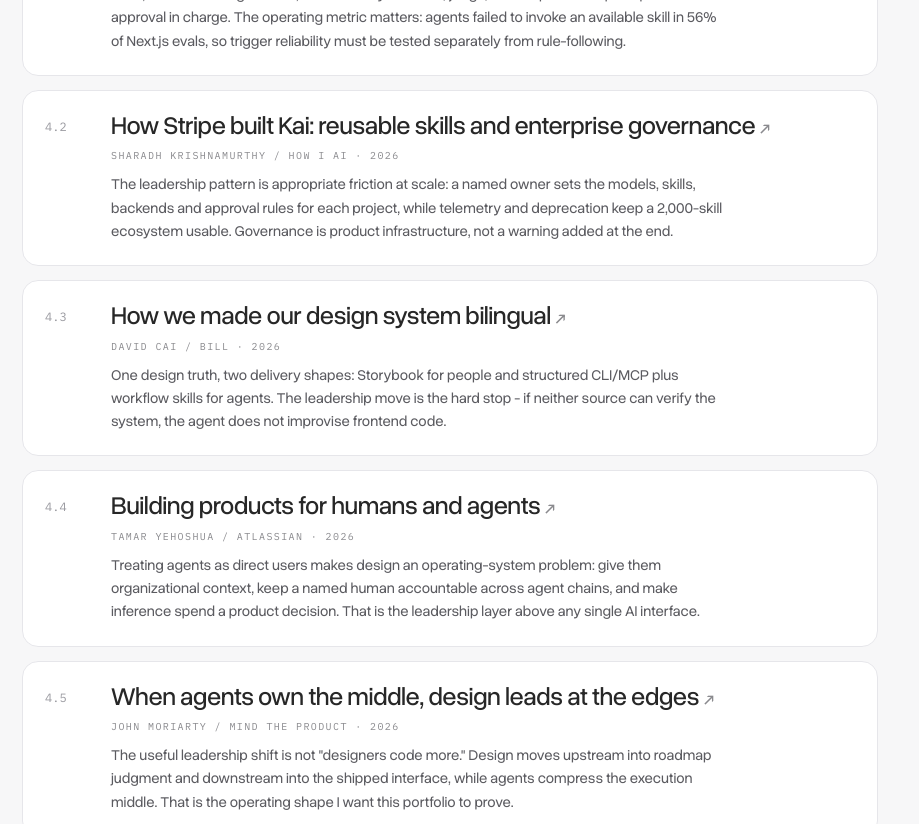
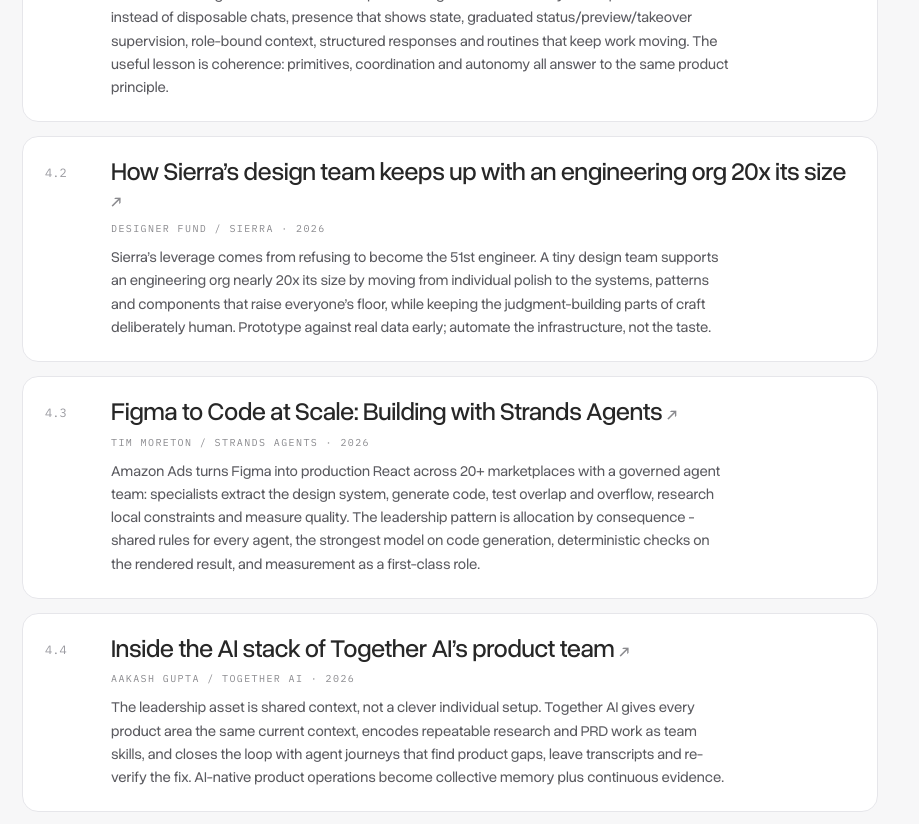
Before and after one commit to ayodhyamohanthy/ai-portfolio, a Next.js app: page /sources in a window 1280 px wide. Shown: the part 2540-3364 px from the top of the page, without its empty margins (0-919 px from the left). Built offline with nearby package versions, Linux system fonts and the light colour scheme; what @astryxdesign/core would draw is missing.

Commit message:
Add four verified AI design source sets

```diff
--- a/app/sourcesData.ts
+++ b/app/sourcesData.ts
@@ -13,6 +13,10 @@ export const sourceTracks:SourceTrack[]=[
 {title:'Dual-Native Design for the AI Future',author:'Lake Dai',year:'2026',url:'https://lakedai.substack.com/p/dual-native-design-for-the-ai-future',note:'Intuitive for people, structured for machines. Automated traffic has passed human traffic; be legible to both or illegible to one.'},
 {title:'Agentic Design Systems Are Contracts, Not Libraries',author:'Tommaso Nervegna',year:'2026',url:'https://nervegna.substack.com/p/agentic-design-systems-are-contracts',note:'Most teams are quietly building the wrong half - the half that draws, not the half that promises. Read it before your next system audit.'}]},
 {id:'cases',label:'Case studies',lede:'How shipped AI products actually got designed - told by the teams that built them.',items:[
+{title:'Designing Grok Bot for a world of persistent agents',author:'SpaceXAI',year:'2026',url:'https://x.ai/news/designing-grok-bot',note:'I keep returning to the subtraction test: does this help someone delegate, or give them another surface to manage? Grok Bot uses that question to govern the whole system - persistent Bots instead of disposable chats, presence that shows state, graduated status/preview/takeover supervision, role-bound context, structured responses and routines that keep work moving. The useful lesson is coherence: primitives, coordination and autonomy all answer to the same product principle.'},
+{title:'How Sierra’s design team keeps up with an engineering org 20x its size',author:'Designer Fund / Sierra',year:'2026',url:'https://designerfund.substack.com/p/ai-design-sierra',note:'Sierra’s leverage comes from refusing to become the 51st engineer. A tiny design team supports an engineering org nearly 20x its size by moving from individual polish to the systems, patterns and components that raise everyone’s floor, while keeping the judgment-building parts of craft deliberately human. Prototype against real data early; automate the infrastructure, not the taste.'},
+{title:'Figma to Code at Scale: Building with Strands Agents',author:'Tim Moreton / Strands Agents',year:'2026',url:'https://strandsagents.com/blog/figma-to-code-at-scale-building-with-strands-agents/',note:'Amazon Ads turns Figma into production React across 20+ marketplaces with a governed agent team: specialists extract the design system, generate code, test overlap and overflow, research local constraints and measure quality. The leadership pattern is allocation by consequence - shared rules for every agent, the strongest model on code generation, deterministic checks on the rendered result, and measurement as a first-class role.'},
+{title:'Inside the AI stack of Together AI’s product team',author:'Aakash Gupta / Together AI',year:'2026',url:'https://www.news.aakashg.com/p/together-ai-product-team',note:'The leadership asset is shared context, not a clever individual setup. Together AI gives every product area the same current context, encodes repeatable research and PRD work as team skills, and closes the loop with agent journeys that find product gaps, leave transcripts and re-verify the fix. AI-native product operations become collective memory plus continuous evidence.'},
 {title:'Teaching agents product design at Vercel',author:'Vercel',year:'2026',url:'https://vercel.com/blog/teaching-agents-product-design-at-vercel',note:'Design governance becomes code: a repo skill routes judgment, linters enforce deterministic rules, evals test the guidance, and a weekly collector/judge/review-packet loop keeps human approval in charge. The operating metric matters: agents failed to invoke an available skill in 56% of Next.js evals, so trigger reliability must be tested separately from rule-following.'},
 {title:'How Stripe built Kai: reusable skills and enterprise governance',author:'Sharadh Krishnamurthy / How I AI',year:'2026',url:'https://www.chatprd.ai/how-i-ai/how-stripe-built-kai-data-dashboards-reusable-skills-and-enterprise-ai-governance',note:'The leadership pattern is appropriate friction at scale: a named owner sets the models, skills, backends and approval rules for each project, while telemetry and deprecation keep a 2,000-skill ecosystem usable. Governance is product infrastructure, not a warning added at the end.'},
 {title:'How we made our design system bilingual',author:'David Cai / BILL',year:'2026',url:'https://www.bill.com/engineering/how-we-made-our-design-system-bilingual',note:'One design truth, two delivery shapes: Storybook for people and structured CLI/MCP plus workflow skills for agents. The leadership move is the hard stop - if neither source can verify the system, the agent does not improvise frontend code.'},
@@ -21,6 +25,8 @@ export const sourceTracks:SourceTrack[]=[
 {title:'How we built Linear Agent',author:'Matthijs Wolting · Linear',year:'2026',url:'https://linear.app/now/how-we-built-linear-agent',note:'Linear designed boundaries instead of paths: system prompt, tool design, run scope and the harness underneath are where the behaviour is shaped. Script it too tightly and you dilute the flexibility that makes an agent useful - the agent-design trade in one line.'},
 {title:'Fin over email: How we built a multichannel AI agent',author:'Intercom Product & Design',year:'2026',url:'https://www.intercom.com/blog/fin-over-email-how-we-built/',note:'Intercom rebuilt Fin for email from first principles instead of porting the chat surface: an Intermission problem doc, an alpha with no bells, then iteration. The channel changes the contract - a case study in not copying your own pattern blindly.'},{title:'Building a Robust Harness for an Agent in Production',author:'Kamie Shami-Schnitzer · monday.com',year:'2026',url:'https://engineering.monday.com/building-a-robust-harness-for-agent-in-production-feed-agent-case-study/',note:'The bowling-bumper model of agent design: walk the flow, ask what can go wrong at each phase, build the guard there. The alias trick is the gem - swap raw IDs for aliases and every hallucinated citation becomes detectable instead of silent.'}]},
 {id:'craft',label:'Craft',lede:'Pattern-level playbooks for the daily work.',items:[
+{title:'Nad Chishtie: Lovable’s Design System for Agents',author:'Tommy Geoco / Lovable',year:'2026',url:'https://designertom.substack.com/p/nad-chishtie-lovables-design-system-147',note:'Lovable treats AI-native design as an org and governance problem, not a tool rollout. End-to-end ownership expands when everyone can build, while half the design system is written for agents. The useful failure is the leadership lesson: a two-week background-agent push did not hold, so the team kept the deterministic linters that did. Automate where the control is testable; kill the fashionable mechanism when it is not.'},
+{title:'Crafting the last mile of delight',author:'Joel Lewenstein / IDEO',year:'2026',url:'https://www.ideo.com/journal/crafting-the-last-mile-of-delight',note:'When build time collapses, design leadership moves to the two ends: deciding what deserves to exist and protecting the last mile of quality. Anthropic’s 30-person design, research and content team makes that operating shift concrete - code-first prototypes in the middle, stronger judgment before and after, and agents enforcing routine content standards in production.'},
 {title:'Org Design for an AI-Native Design Org',author:'Aaron Sagray',year:'2026',url:'https://sagray.com/articles/org-design-for-an-ai-native-design-org',note:'Three accountable functions turn AI-native design into an operating model: skill librarian, eval owner and AgentOps. The draft RACI, fractional starting capacity, conversion thresholds, artifacts and cadences make the decision rights concrete enough to staff before they become full-time roles.'},
 {title:'How to lead design teams through the AI era',author:'Jen Dunnam / Figma',year:'2026',url:'https://www.figma.com/blog/jen-dunnam-lead-design-teams/',note:'The leadership job is not to add panic to a team already moving fast. Steady the work, sharpen the principles, hire for dissent, and name which kind of speed matters before asking for more of it.'},
 {title:'UX Patterns for Agentic AI: 16 Essentials',author:'Thiago Patriota',year:'2026',url:'https://library.thiagopatriota.com/blog/ux-patterns-for-agentic-ai-guide',note:'Sixteen patterns across delegate, steer, approve, interrupt, recover. The control-surface checklist alone is worth the read.'}]}];
```
